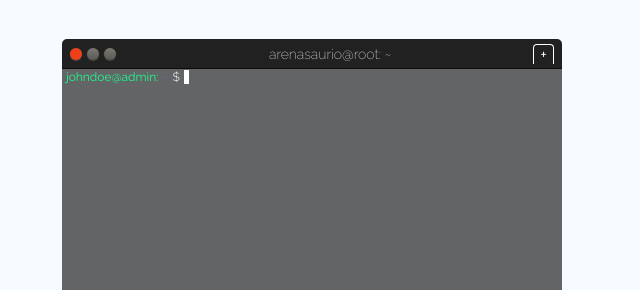
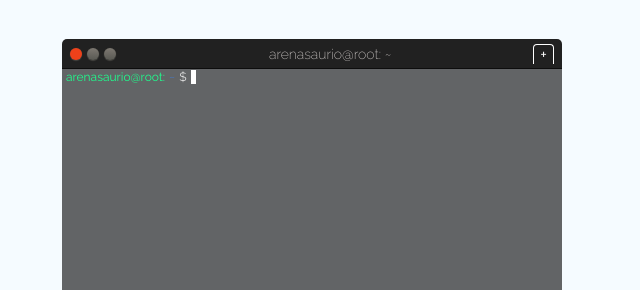
Before and after one commit to Arenasaurio/Arenasaurio.github.io, a plain HTML site: page habilities.html in a window 1280 px wide. Shown: the part 251-541 px from the top of the page, 598-1238 px from the left. Drawn offline with Linux system fonts and the light colour scheme.

Commit message:
tercer commit

```diff
--- a/habilities.html
+++ b/habilities.html
@@ -53,7 +53,7 @@
                     </div>
                     <div class="terminal_body">
                         <div class="terminal_promt">
-                            <span class="terminal_user">johndoe@admin:</span>
+                            <span class="terminal_user">arenasaurio@root:</span>
                             <span class="terminal_location">~</span>
                             <span class="terminal_bling">$</span>
                             <span class="terminal_cursor"></span>
```
